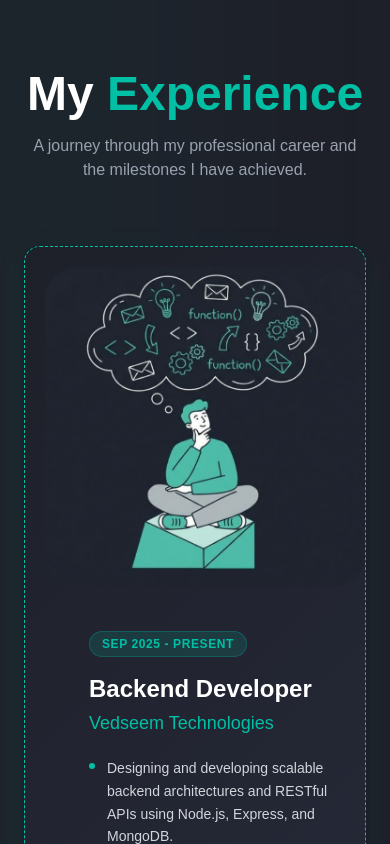
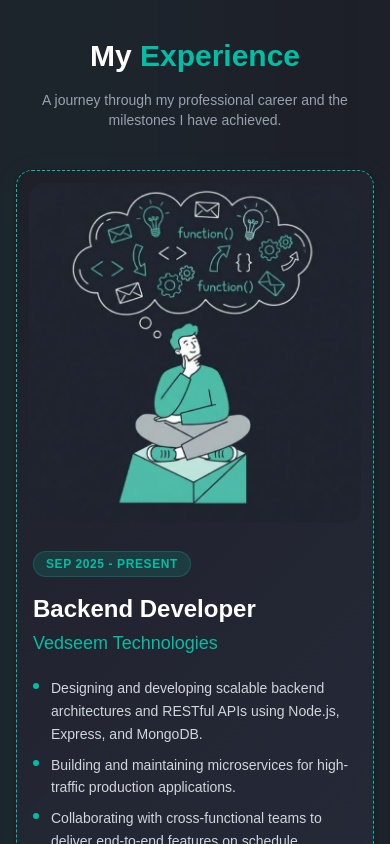
Before and after one commit to pallavi-patel-developer/portfolio, a Next.js app: page / in a window 390 px wide. Shown: the part 1280-2124 px from the top of the page. Built offline with nearby package versions, Linux system fonts and the light colour scheme.

Commit message:
feat: Add initial components for Skills, Contact, Experience, and Projects sections.

```diff
--- a/src/components/Contact.jsx
+++ b/src/components/Contact.jsx
@@ -18,15 +18,15 @@
   };
 
   return (
-    <section id="contact" className="px-6 md:px-12 py-24 max-w-7xl mx-auto">
-      <h2 className="text-5xl font-bold text-center mb-4">
+    <section id="contact" className="px-4 sm:px-6 md:px-12 py-16 sm:py-20 md:py-24 max-w-7xl mx-auto">
+      <h2 className="text-3xl sm:text-4xl md:text-5xl font-bold text-center mb-4">
         Contact <span className="text-accent">Me</span>
       </h2>
-      <p className="text-gray-400 text-center mb-16 max-w-2xl mx-auto">
+      <p className="text-gray-400 text-center mb-10 sm:mb-16 max-w-2xl mx-auto text-sm sm:text-base">
         Have a project in mind? Let&apos;s work together to make it happen.
       </p>
 
-      <div className="grid grid-cols-1 lg:grid-cols-2 gap-12">
+      <div className="grid grid-cols-1 lg:grid-cols-2 gap-8 sm:gap-12">
         {/* Contact Info */}
         <div className="space-y-8">
           <div>
--- a/src/components/Experience.jsx
+++ b/src/components/Experience.jsx
@@ -40,7 +40,7 @@
 
 export default function Experience() {
   return (
-    <section id="experience" className="relative px-6 md:px-12 py-24 max-w-7xl mx-auto overflow-hidden">
+    <section id="experience" className="relative px-4 sm:px-6 md:px-12 py-16 sm:py-20 md:py-24 max-w-7xl mx-auto overflow-hidden">
 
       {/* Floating background icons */}
       {floatingIcons.map((icon, i) => (
@@ -63,14 +63,14 @@
           }}
         />
       ))}
-      <h2 className="text-5xl font-bold text-center mb-4">
+      <h2 className="text-3xl sm:text-4xl md:text-5xl font-bold text-center mb-4">
         My <span className="text-accent">Experience</span>
       </h2>
-      <p className="text-gray-400 text-center mb-16 max-w-2xl mx-auto">
+      <p className="text-gray-400 text-center mb-10 sm:mb-16 max-w-2xl mx-auto text-sm sm:text-base">
         A journey through my professional career and the milestones I have achieved.
       </p>
 
-      <div className="flex flex-col gap-10 max-w-5xl mx-auto">
+      <div className="flex flex-col gap-8 sm:gap-10 max-w-5xl mx-auto">
         {experiences.map((exp, idx) => (
           <div
             key={idx}
@@ -90,17 +90,17 @@
               <div className="flex flex-col md:flex-row">
                 {/* Image */}
                 {exp.image && (
-                  <div className="md:w-[340px] flex-shrink-0 overflow-hidden">
+                  <div className="md:w-[340px] flex-shrink-0 overflow-hidden p-3 sm:p-5">
                     <img
                       src={exp.image}
                       alt={`${exp.company} work`}
-                      className="ml-5 mb-5 mt-5  w-80 h-80 border-none rounded-4xl"
+                      className="w-full h-auto sm:w-72 sm:h-72 md:w-80 md:h-80 rounded-2xl sm:rounded-4xl object-cover mx-auto"
                     />
                   </div>
                 )}
 
                 {/* Details */}
-                <div className="flex-1 ml-10 p-6 md:p-3">
+                <div className="flex-1 p-4 sm:p-6 md:p-3">
 
                   <span
                     className="inline-block text-xs font-semibold tracking-wider uppercase px-3 py-1 rounded-full mb-4"
--- a/src/components/Projects.jsx
+++ b/src/components/Projects.jsx
@@ -81,16 +81,16 @@
     : projects.filter(p => p.category === activeCategory);
 
   return (
-    <section id="projects" className="px-6 md:px-12 py-24 max-w-7xl mx-auto">
-      <h2 className="text-5xl font-bold text-center mb-4">
+    <section id="projects" className="px-4 sm:px-6 md:px-12 py-16 sm:py-20 md:py-24 max-w-7xl mx-auto">
+      <h2 className="text-3xl sm:text-4xl md:text-5xl font-bold text-center mb-4">
         My <span className="text-accent">Projects</span>
       </h2>
-      <p className="text-gray-400 text-center mb-10 max-w-2xl mx-auto">
+      <p className="text-gray-400 text-center mb-8 sm:mb-10 max-w-2xl mx-auto text-sm sm:text-base">
         A selection of projects that showcase my skills and passion for building.
       </p>
 
       {/* Category filter */}
-      <div className="flex justify-center gap-3 mb-14">
+      <div className="flex justify-center gap-2 sm:gap-3 mb-10 sm:mb-14 flex-wrap">
         {categories.map(cat => (
           <button
             key={cat}
--- a/src/components/Skills.jsx
+++ b/src/components/Skills.jsx
@@ -105,11 +105,11 @@
 
 export default function Skills() {
   return (
-    <section id="skills" className="px-6 md:px-12 py-24 max-w-7xl mx-auto">
-      <h2 className="text-5xl font-bold text-center mb-4">
+    <section id="skills" className="px-4 sm:px-6 md:px-12 py-16 sm:py-20 md:py-24 max-w-7xl mx-auto">
+      <h2 className="text-3xl sm:text-4xl md:text-5xl font-bold text-center mb-4">
         My <span className="text-accent">Skills</span>
       </h2>
-      <p className="text-gray-400 text-center mb-16 max-w-2xl mx-auto">
+      <p className="text-gray-400 text-center mb-10 sm:mb-16 max-w-2xl mx-auto text-sm sm:text-base">
         Technologies and tools I work with to bring ideas to life.
       </p>
 
```
